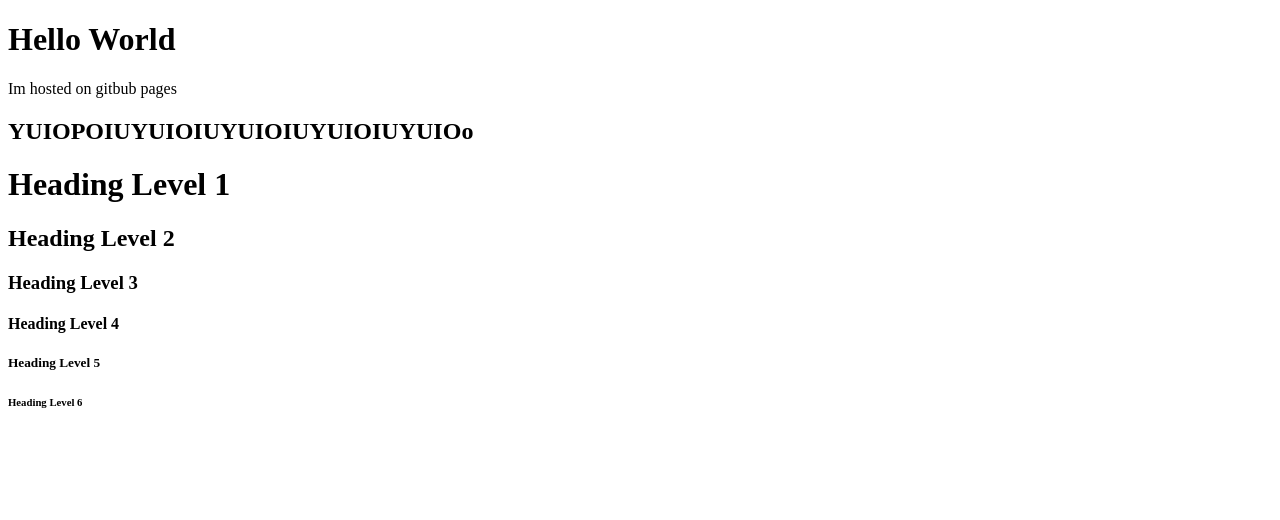
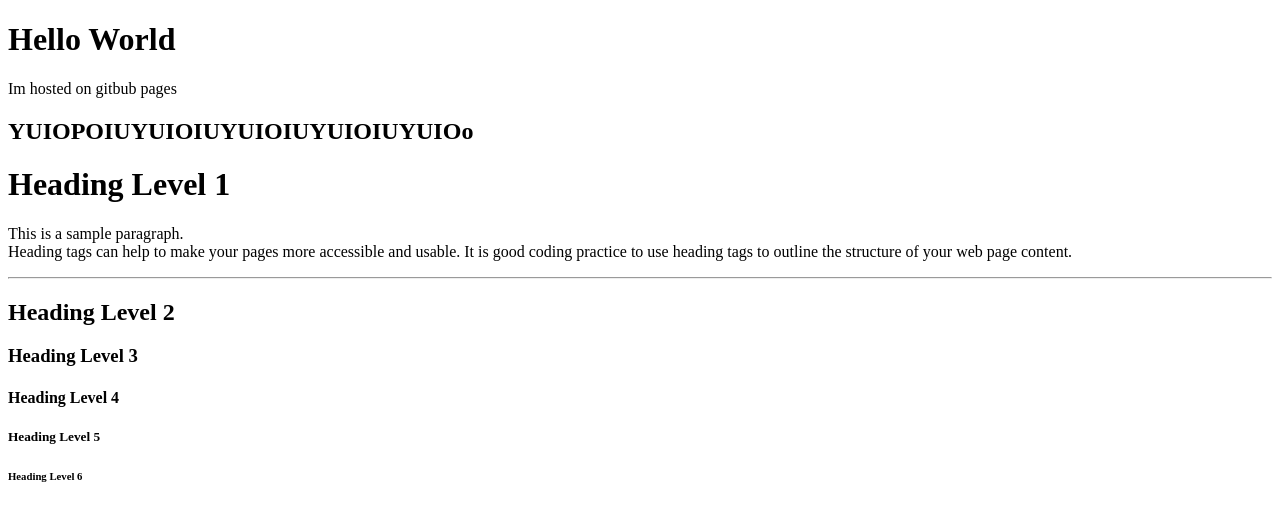
Before and after one commit to JKaran1/JKaran1.github.io, a plain HTML site: page index.html in a window 1280 px wide. Drawn offline with Linux system fonts and the light colour scheme.

Commit message:
Update index.html

```diff
--- a/index.html
+++ b/index.html
@@ -10,6 +10,9 @@
     <p>Im hosted on gitbub pages</p>
     <h2>YUIOPOIUYUIOIUYUIOIUYUIOIUYUIOo</h2>
     <h1>Heading Level 1</h1>
+    <p>This is a sample paragraph. <br> Heading tags can help to make your pages more accessible and usable. It is good coding practice to use heading tags to outline the structure of your web page content.
+    <p>
+    <hr>
     <h2>Heading Level 2</h2>
     <h3>Heading Level 3</h3>
     <h4>Heading Level 4</h4>
```
